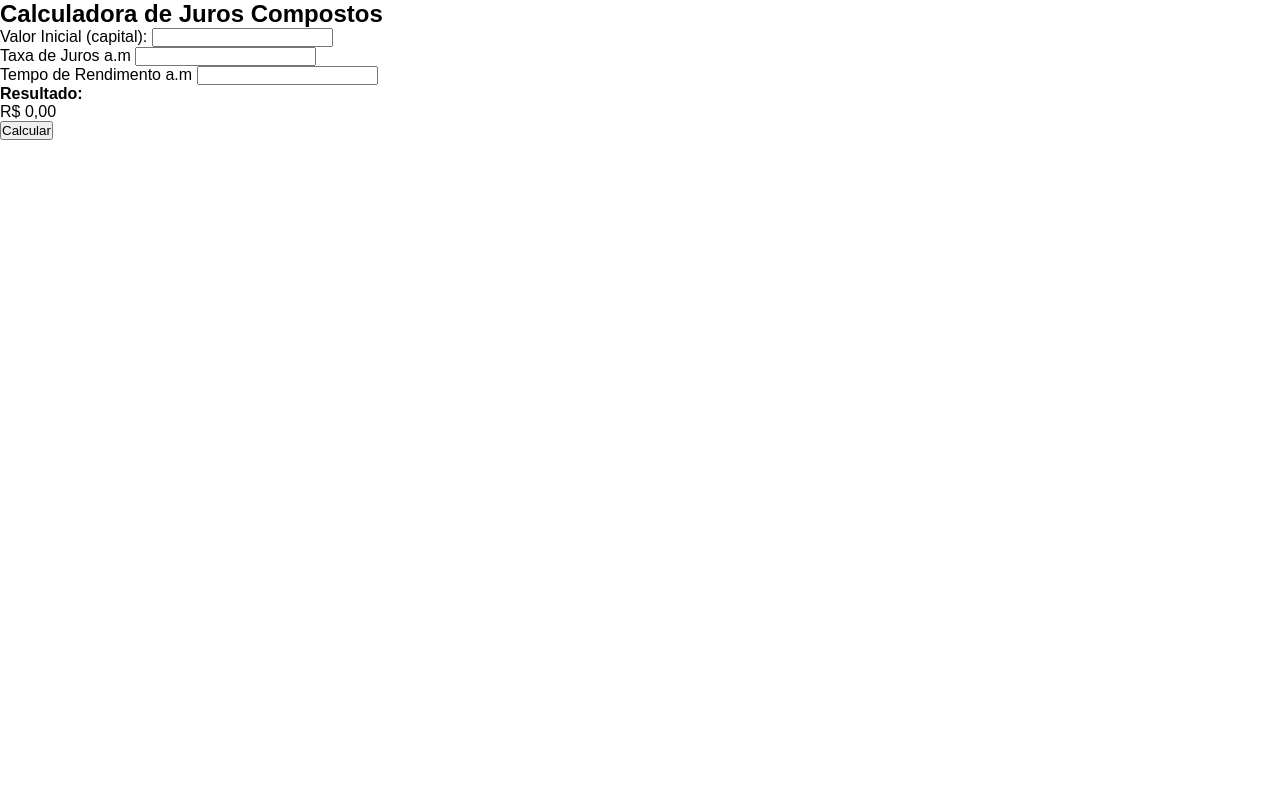
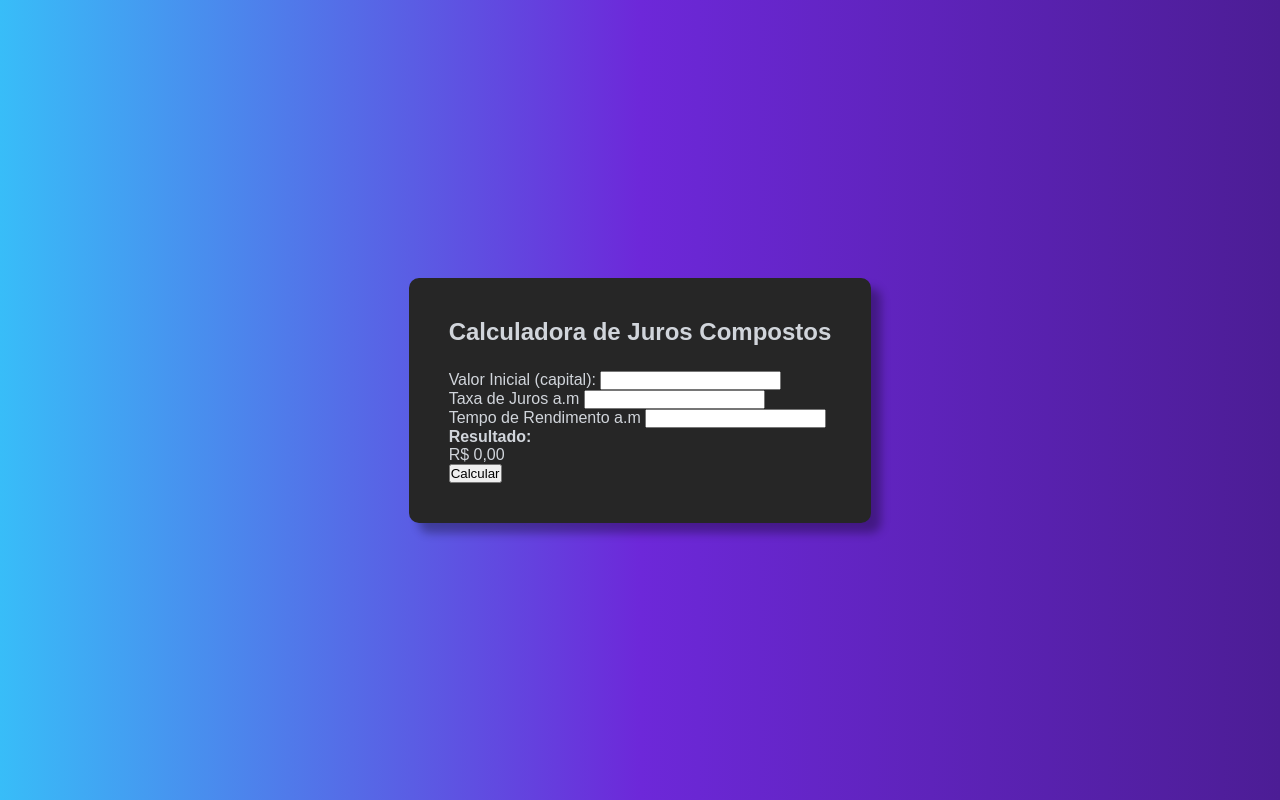
Before and after one commit to vlinoo/Calculadora-de-juros-composto, a plain HTML site: page index.html in a window 1280 px wide. Drawn offline with Linux system fonts and the light colour scheme.

Commit message:
segundo commit

```diff
--- a/index.html
+++ b/index.html
@@ -5,7 +5,7 @@
     <meta http-equiv="X-UA-Compatible" content="IE=edge">
     <meta name="viewport" content="width=device-width, initial-scale=1.0">
     <title>Juros Compostos</title>
-    <link rel="stylesheet" href="../style.css">
+    <link rel="stylesheet" href="./style.css">
 </head>
 <body>
     <main id="container">
--- a/style.css
+++ b/style.css
@@ -7,4 +7,27 @@
  box-sizing: border-box;
 }
 
-#contai
+:root {
+    --linear-gradient: linear-gradient(90deg, #38bdf8, #6d28d9, #4c1d95);
+}
+
+#container {
+    width: 100%;
+    height: 100vh;
+    display: flex;
+    align-items: center;
+    justify-content: center;
+    background: var(--linear-gradient);
+    color: #d1d5db;
+}
+
+#calculator{
+    background-color: #262626;
+    padding: 40px;
+    border-radius: 10px;
+    box-shadow: 10px 10px 10px rgba(0,0,0,0.323);
+    display: flex;
+    flex-direction: column;
+    gap: 25px;
+
+}
```
